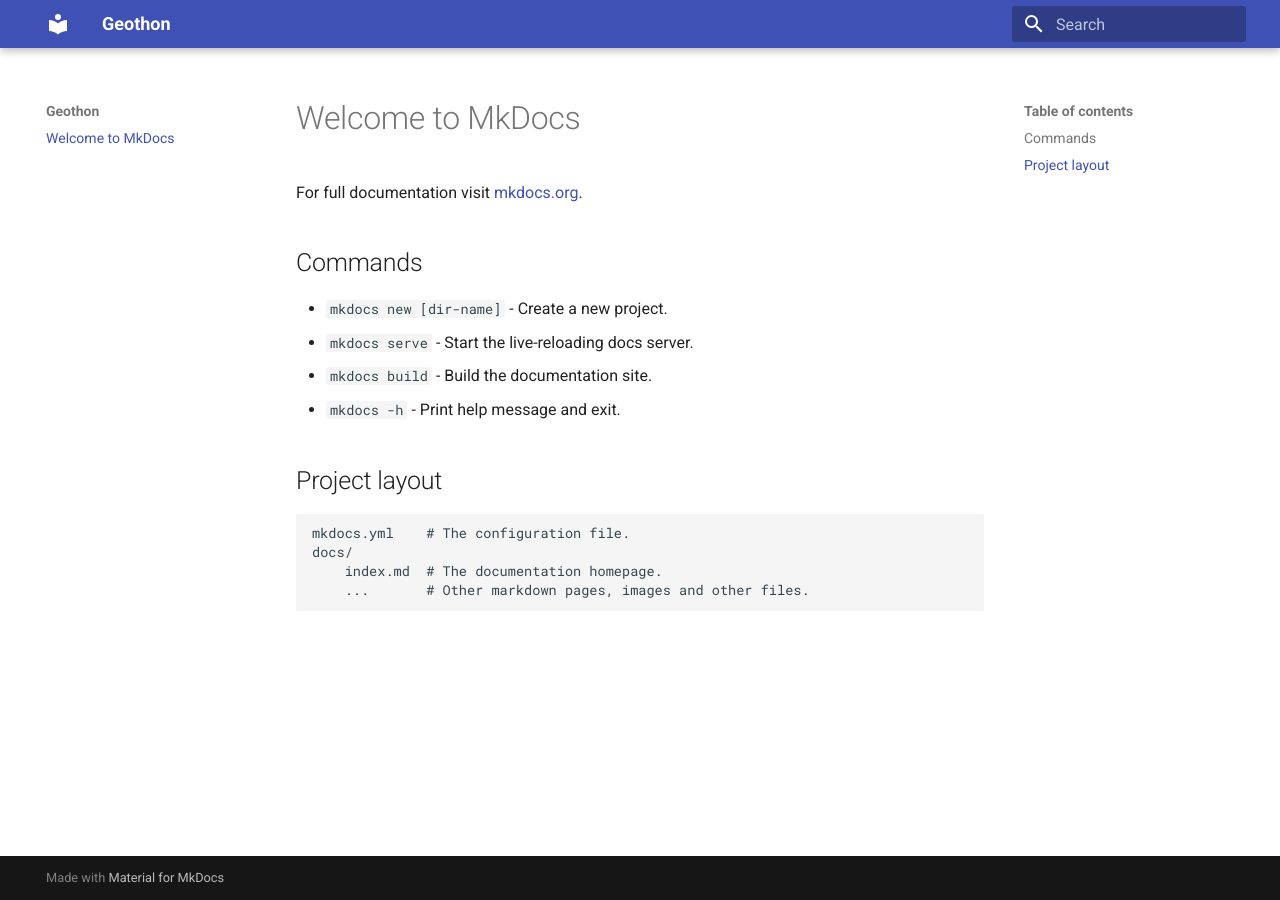
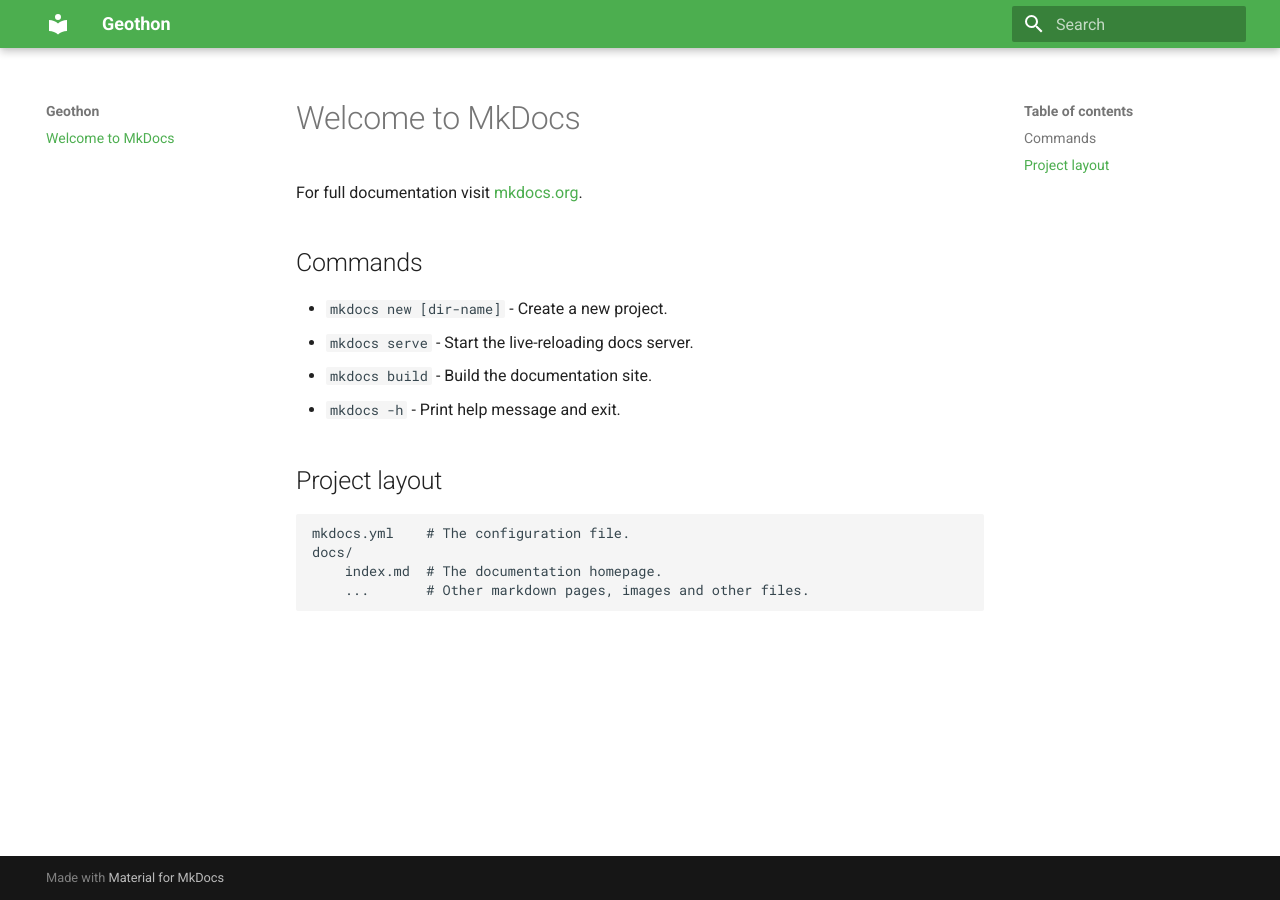
Before and after one commit to suthamakes/geothon, an MkDocs documentation site: the page built from docs/index.md, in a window 1280 px wide. Built offline with MkDocs 1.6.1 and Material for MkDocs 9.7.7, drawn with Linux system fonts in a browser that asks for light colours.

Commit message:
changed primary colors

```diff
--- a/mkdocs.yml
+++ b/mkdocs.yml
@@ -3,5 +3,8 @@
 theme:
   name: material
 
+  palette:
+    - primary: green
+
   nav:
     - Home: 'index.md'
```
